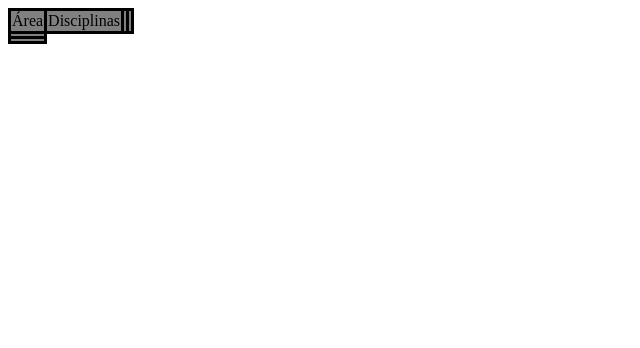
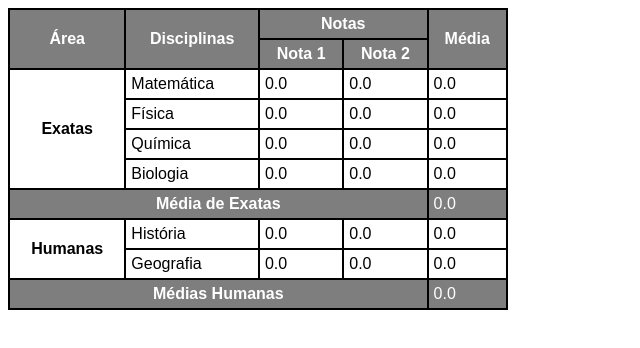
Before and after one commit to Ceruleumas/HTML-CSS, a plain HTML site: page modulo_tres/desafios/desafio013/desafio3.html in a window 1280 px wide. Shown: the whole page, without its empty margins (0-640 px from the left). Drawn offline with Linux system fonts and the light colour scheme.

Commit message:
Desafio 3 terminado

```diff
--- a/modulo_tres/desafios/desafio013/desafio3.html
+++ b/modulo_tres/desafios/desafio013/desafio3.html
@@ -7,12 +7,32 @@
     <meta name="viewport" content="width=device-width, initial-scale=1.0">
     <title>Último desafio sobre tabela</title>
     <style>
+        body{
+            font-family: Arial, Helvetica, sans-serif;
+        }
         table{
             border-collapse: collapse;
+            width: 500px;
         }
         td{
-            border: 3px solid black;
-            background-color: grey;
+            border: 2px solid black;
+            padding: 5px;
+        }
+        th{
+            border: 2px solid black;
+            padding: 5px;
+        }
+        tr.Cinza{
+            background-color: rgb(126, 126, 126);
+            color: white;
+        }
+        thead{
+            background-color: rgb(126, 126, 126);
+            color: white;
+        }
+        tfoot{
+            background-color: rgb(126, 126, 126);
+            color: white;
         }
     </style>
 </head>
@@ -21,32 +41,72 @@
     <table>
         <thead>
             <tr>
-                <td rowspan="2">
+                <th rowspan="2">
                     Área
-                </td>
-                <td >
+                </th>
+                <th colspan="3" rowspan="2">
                     Disciplinas
-                </td>
-                <td>
-
-                </td>
-                <td>
-
-                </td>
+                </th>
+                <th colspan="2">
+                    Notas
+                </th>
+                <th rowspan="2">
+                    Média
+                </th>
+            </tr>
+            <tr>
+                <th>Nota 1</th>
+                <th>Nota 2</th>
             </tr>
         </thead>
         <tbody>
             <tr>
-                <td>
-
-                </td>
+                <th rowspan="4">Exatas</th>
+                <td colspan="3">Matemática</td>
+                <td>0.0</td>
+                <td>0.0</td>
+                <td>0.0</td>
+            </tr>
+            <tr>
+                <td colspan="3">Física</td>
+                <td>0.0</td>
+                <td>0.0</td>
+                <td>0.0</td>
+            </tr>
+            <tr>
+                <td colspan="3">Química</td>
+                <td>0.0</td>
+                <td>0.0</td>
+                <td>0.0</td>
+            </tr>
+            <tr>
+                <td colspan="3">Biologia</td>
+                <td>0.0</td>
+                <td>0.0</td>
+                <td>0.0</td>
+            </tr>
+            <tr class="Cinza">
+                <th colspan="6">Média de Exatas</th>
+                <td>0.0</td>
+            </tr>
+            <tr>
+                <th rowspan="2">Humanas</th>
+                <td colspan="3">História</td>
+                <td>0.0</td>
+                <td>0.0</td>
+                <td>0.0</td>
+            </tr>
+            <tr>
+                <td colspan="3">Geografia</td>
+                <td>0.0</td>
+                <td>0.0</td>
+                <td>0.0</td>
             </tr>
         </tbody>
         <tfoot>
             <tr>
-                <td>
-
-                </td>
+                <th colspan="6">Médias Humanas</th>
+                <td>0.0</td>
             </tr>
         </tfoot>
     </table>
```
Also changed, not shown: modulo_tres/exercicios/ex002/tabela4.html (added, +87 -0 lines).
